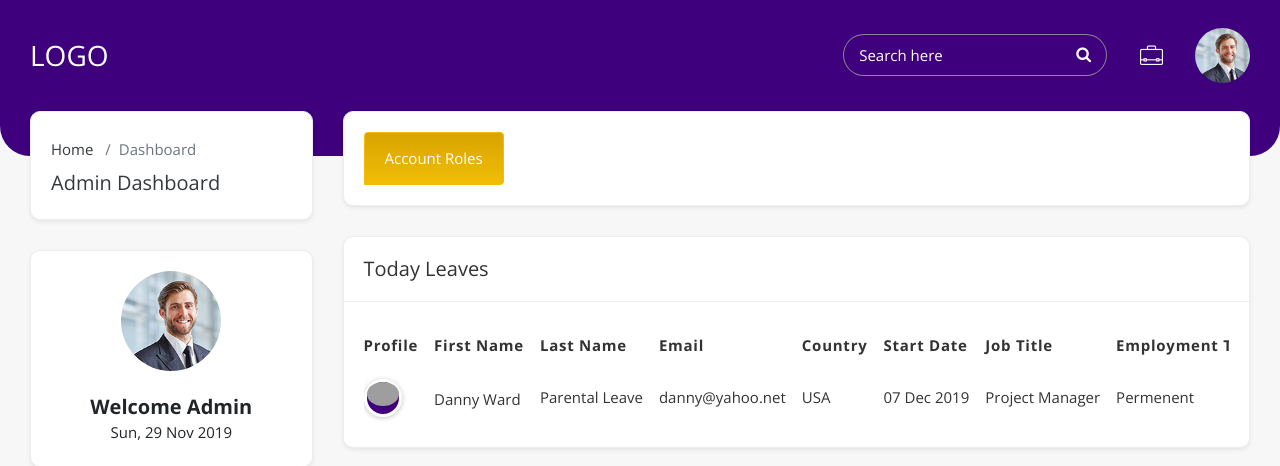
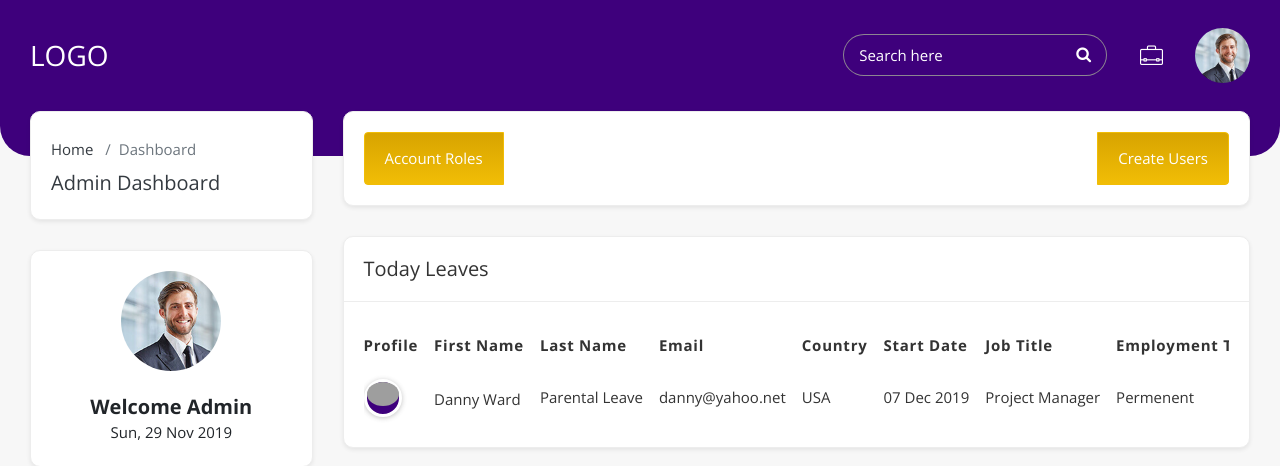
Before and after one commit to rath-samrith-webdev/G2-LMS, a PHP site: page /manages in a window 1280 px wide. Shown: the top 466 px of the page. Run offline with PHP 8.4, Linux system fonts and the light colour scheme; grey boxes are pictures that could not be loaded.

Commit message:
update page

```diff
--- a/views/manages/manage.view.php
+++ b/views/manages/manage.view.php
@@ -3,8 +3,9 @@ require "layouts/navbar.php"; ?>
 <div class="col-xl-9 col-lg-8 col-md-12">
 	<div class="quicklink-sidebar-menu ctm-border-radius shadow-sm grow bg-white card">
 		<div class="card-body">
-			<ul class="list-group list-group-horizontal-lg">
+			<ul class="list-group list-group-horizontal-lg d-flex justify-content-between">
 				<li class="list-group-item text-center active button-5"><a href="manage.html" class="text-white">Account Roles</a></li>
+				<li class="list-group-item text-center active button-5"><a href="/createEmployee" class="text-white">Create Users</a></li>
 			</ul>
 		</div>
 	</div>
```
